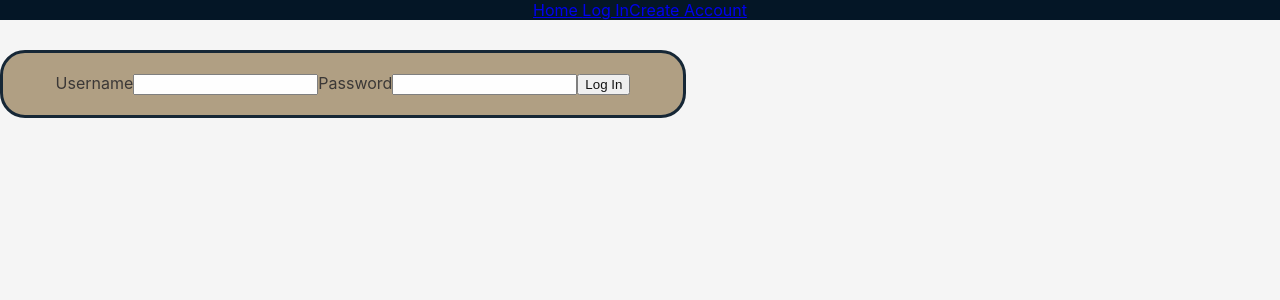
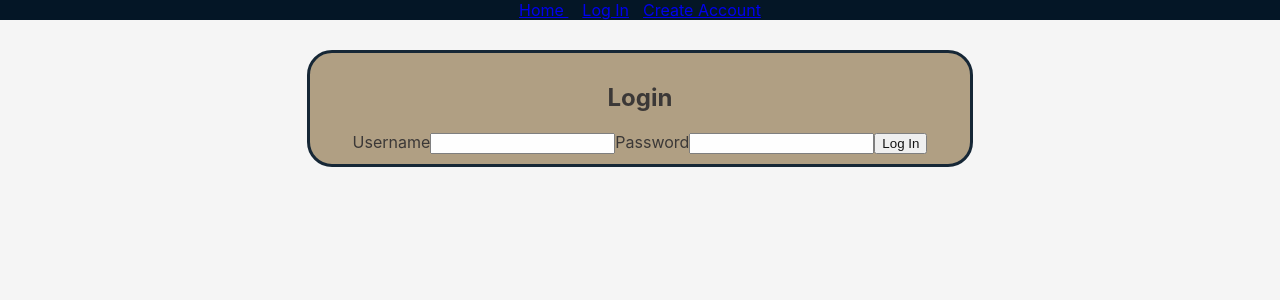
Before and after one commit to sresis/blog-project, a React (Create React App) app in the folder frontend/: page /login in a window 1280 px wide. Shown: the top 300 px of the page. Built offline with nearby package versions, Linux system fonts and the light colour scheme.

Commit message:
basic formatting

```diff
--- a/frontend/src/App.css
+++ b/frontend/src/App.css
@@ -18,17 +18,19 @@ form {
     width: 50%;
     background-color:#ab987a;
     opacity: 0.92;
-    text-align: center;
     border: 3px solid #041626;
     border-radius: 25px;
-    padding: 20px;
+    padding: 10px;
     color: #2C2927;
-    align-content: center;
+    margin: 0 auto;
     margin-top: 30px;
 }
 #topbar-pre, #topbar-post {
     background-color: #041626;
     color: #F5F5F5;
+}
+a {
+    padding: 7px;
 }
 #topbar-pre a:hover, #topbar-post a:hover {
     color: #FF5330;
--- a/frontend/src/Components/CreateAccount.tsx
+++ b/frontend/src/Components/CreateAccount.tsx
@@ -32,6 +32,7 @@ function CreateAccount() {
 
     return(
       <form onSubmit={handleSubmit}>
+        <h2>Create Account</h2>
         <label>Username
           <input
             type='text'
--- a/frontend/src/Components/Login.tsx
+++ b/frontend/src/Components/Login.tsx
@@ -45,6 +45,7 @@ function Login () {
 
 return (
     <form onSubmit={handleSubmit}>
+      <h2>Login</h2>
         <label>Username
           <input
             type='text'
```
Also changed, not shown: 1 other file (tests, documents, lock files or other folders).
